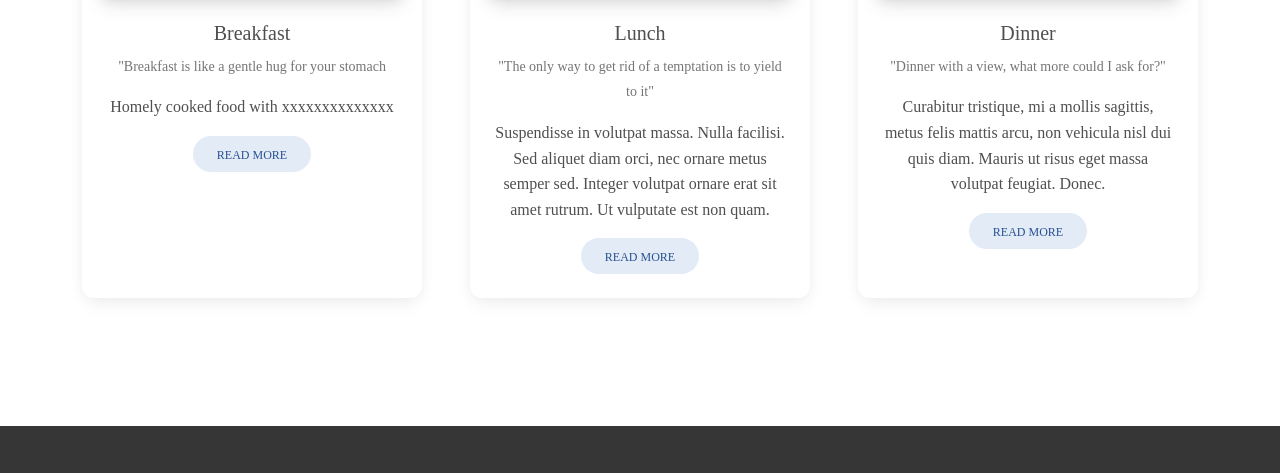
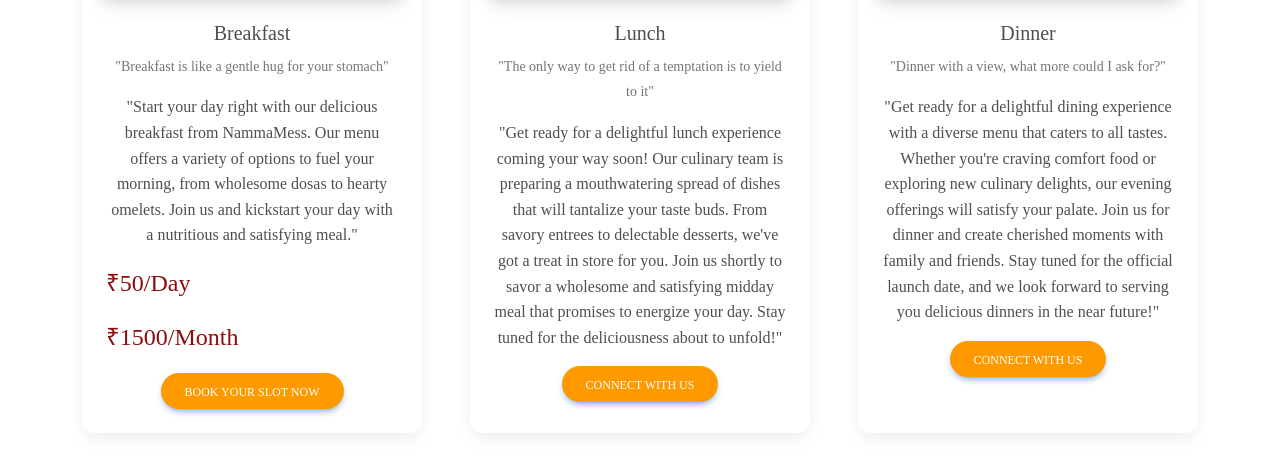
Before and after one commit to ramdevcm/nammamess-frontend, a plain HTML site: page plans.html in a window 1280 px wide. Shown: the part 1036-1509 px from the top of the page. Drawn offline with nearby package versions, Linux system fonts and the light colour scheme; a web font is replaced by a local one.

Commit message:
changes added on cards

```diff
--- a/plans.html
+++ b/plans.html
@@ -42,6 +42,31 @@
       };
     });
   </script>
+
+  <script>
+    document.addEventListener("DOMContentLoaded", function () {
+      // Get the Breakfast category element
+      var foodCategory = document.getElementById("food-categories");
+
+  // Get all card elements you want to toggle
+  var cardElements = document.querySelectorAll(".card");
+
+  // Flag to keep track of card visibility
+  var cardsVisible = true;
+
+  // Add a click event listener to the Breakfast category element
+  foodCategory.addEventListener("click", function () {
+    // Toggle the visibility of card elements
+    cardElements.forEach(function (card) {
+      card.style.display = cardsVisible ? "none" : "block";
+    });
+
+    // Update the flag to the opposite state
+    cardsVisible = !cardsVisible;
+  });
+});
+
+  </script>
 </head>
 
 <body>
@@ -49,7 +74,7 @@
     <nav class="py-2 navbar navbar-expand-lg auto-hiding-navbar">
       <div class="container">
         <a class="navbar-brand" href="./index.html">
-          <img class="logo" src="images/Logo//NammaMess-red-logo.svg" />
+          <img class="logo" src="images/Logo/NammaMess-red-logo.svg" />
         </a>
         <button class="navbar-toggler text-dark" type="button" data-bs-toggle="collapse"
           data-bs-target="#navbarSupportedContent" aria-controls="navbarSupportedContent" aria-expanded="false"
@@ -120,58 +145,7 @@
       </div>
     </div>
   </section>
-  <!-- <section class="ourplan">
-      <div class="container our-plan">
-        <div class="our-plan-text">
-          <h3 class="about-us-head">Our</h3>
-          <h3 class="about-us-sub-head">Food Plan</h3>
-        </div>
-        <div class="row food-plan-row-1">
-          <div class="col-lg-6 food-plan-1">
-            <div class="food-plan-details">
-              <h3 class="food-plan-rate">3,999</h3>
-              <h3 class="food-plan-month">Per Month</h3>
-              <ul class="food-plan-ul">
-                <li>5 veg days</li>
-                <li>2 nonveg days</li>
-              </ul>
-            </div>
-          </div>
-          <div class="col-lg-6 food-plan-2">
-            <div class="food-plan-details">
-              <h3 class="food-plan-rate">4,500</h3>
-              <h3 class="food-plan-month">Per Month</h3>
-              <ul class="food-plan-ul">
-                <li>4 veg days</li>
-                <li>3 nonveg days</li>
-              </ul>
-            </div>
-          </div>
-        </div>
-        <div class="row food-plan-row-2">
-          <div class="col-lg-6 food-plan-3">
-            <div class="food-plan-details">
-              <h3 class="food-plan-rate">4,500</h3>
-              <h3 class="food-plan-month">Per Month</h3>
-              <ul class="food-plan-ul">
-                <li>2 veg days</li>
-                <li>5 nonveg days</li>
-              </ul>
-            </div>
-          </div>
-          <div class="col-lg-6 food-plan-4">
-            <div class="food-plan-details">
-              <h3 class="food-plan-rate">Customise</h3>
-              <h3 class="customise"><i class="fa-solid fa-circle-plus"></i></h3>
-              <ul class="food-plan-ul">
-                <li>Diet Plans</li>
-                <li>Other Plans</li>
-              </ul>
-            </div>
-          </div>
-        </div>
-      </div>
-    </section> -->
+
 
   <section class="foodcategories">
     <div class="container food-categories">
@@ -184,93 +158,29 @@
         <div class="row justify-content-center">
           <div class="col-md-6 col-lg-4">
             <div class="food-category">
-              <div class="food-category-name">
+              <div class="food-category-name" id="food-categories">
                 Break fast<i class="fa-regular fa-circle-down  category-icon"></i>
               </div>
             </div>
           </div>
           <div class="col-md-6 col-lg-4">
             <div class="food-category">
-              <div class="food-category-name">
+              <div class="food-category-name" id="food-categories">
                 Lunch<i class="fa-regular fa-circle-down  category-icon"></i>
               </div>
             </div>
           </div>
           <div class="col-md-6 col-lg-4">
-            <div class="food-category">
+            <div class="food-category" id="food-categories">
               <div class="food-category-name">
                 Dinner<i class="fa-regular fa-circle-down  category-icon"></i>
               </div>
             </div>
           </div>
-          <!-- <div class="col-md-6 col-lg-4">
-              <div class="food-category">
-                <div class="food-category-name">
-                  Snacks<i class="fa-regular fa-circle-down  category-icon"></i>
-                </div>
-              </div>
-            </div>
-            <div class="col-md-6 col-lg-4">
-              <div class="food-category">
-                <div class="food-category-name">
-                  Juices<i class="fa-regular fa-circle-down  category-icon"></i>
-                </div>
-              </div>
-            </div>
-            <div class="col-md-6 col-lg-4">
-              <div class="food-category">
-                <div class="food-category-name">
-                  Beverages<i
-                    class="fa-regular fa-circle-down  category-icon"
-                  ></i>
-                </div>
-              </div>
-            </div> -->
         </div>
       </div>
     </div>
   </section>
-  <!-- <section class="mobileapp">
-      <div class="mobile-app">
-        <div class="container">
-          <div class="mobile-app-text">
-            <h3 class="mobile-app-main-head">NammaMess</h3>
-            <h3 class="mobile-app-head">We Care for Your Nutrition.</h3>
-            <h3 class="mobile-app-sub-head">Just like your Mother.</h3>
-            <p class="mobile-app-desc">
-              Say no to untimely eating schedule with NammaMess’s scheduled and
-              healthy food delivery
-            </p>
-            <button class="mobile-app-button">
-              <i class="fa fa-circle-arrow-down"></i>Download App
-            </button>
-          </div>
-        </div>
-      </div>
-    </section> -->
-  <!-- <section class="tensionfree">
-      <div class="container tension-free">
-        <div class="row tension-free-content">
-          <div class="col-lg-5 tension-free-text">
-            <h3 class="tension-free-head">BE TENSION FREE!</h3>
-            <h5 class="tension-free-sub-head">On-Time Delivery</h5>
-            <p class="tension-free-desc">
-              You have an option to edit the delivery time that suits your
-              schedule. Our fast delivery system will take care of all your
-              need.
-            </p>
-            <ul class="tension-free-ul">
-              <li>Free Delivery</li>
-              <li>Well Wrapped</li>
-              <li>Choose Your Delivery Time</li>
-            </ul>
-          </div>
-          <div class="col-lg-7 tension-free-img">
-            <img src="images/be-tension-free-img.png" />
-          </div>
-        </div>
-      </div>
-    </section> -->
 
   <div class="container">
     <section class="mb-10 text-center">
@@ -291,12 +201,21 @@
             <div class="card-body">
               <h5 class="card-title">Breakfast</h5>
               <p class="text-muted">
-                <small>"Breakfast is like a gentle hug for your stomach</small>
+                <small>"Breakfast is like a gentle hug for your stomach"</small>
               </p>
               <p class="card-text">
-                Homely cooked food with xxxxxxxxxxxxxx
+                "Start your day right with our delicious breakfast from NammaMess.
+                Our menu offers a variety of options to fuel your morning, from wholesome dosas to hearty omelets.
+                Join us and kickstart your day with a nutritious and satisfying meal."
               </p>
-              <a href="#!" class="btn btn-secondary btn-rounded">Read more</a>
+              <p class="card-text-blocks">
+                ₹50/Day
+              </p>
+              <p class="card-text-blocks">
+                ₹1500/Month
+              </p>
+              <a href="https://api.whatsapp.com/send?phone=8304917517" target="_blank"
+                class="btn btn-primary btn-rounded btn-bg-green">Book your slot now</a>
             </div>
           </div>
 
@@ -320,11 +239,14 @@
                 <small>"The only way to get rid of a temptation is to yield to it"</small>
               </p>
               <p class="card-text">
-                Suspendisse in volutpat massa. Nulla facilisi. Sed aliquet
-                diam orci, nec ornare metus semper sed. Integer volutpat
-                ornare erat sit amet rutrum. Ut vulputate est non quam.
+                "Get ready for a delightful lunch experience coming your way soon!
+                Our culinary team is preparing a mouthwatering spread of dishes that will tantalize your taste buds.
+                From savory entrees to delectable desserts, we've got a treat in store for you.
+                Join us shortly to savor a wholesome and satisfying midday meal that promises to energize your day.
+                Stay tuned for the deliciousness about to unfold!"
               </p>
-              <a href="#!" class="btn btn-secondary btn-rounded">Read more</a>
+              <a href="https://api.whatsapp.com/send?phone=8304917517" target="_blank"
+                class="btn btn-primary btn-rounded btn-bg-green">Connect with us</a>
             </div>
           </div>
 
@@ -346,11 +268,14 @@
                 <small>"Dinner with a view, what more could I ask for?"</small>
               </p>
               <p class="card-text">
-                Curabitur tristique, mi a mollis sagittis, metus felis mattis
-                arcu, non vehicula nisl dui quis diam. Mauris ut risus eget
-                massa volutpat feugiat. Donec.
+                "Get ready for a delightful dining experience with a diverse menu that caters to all tastes.
+                Whether you're craving comfort food or exploring new culinary delights, our evening offerings will
+                satisfy your palate. Join us for dinner and create cherished moments with family and friends.
+                Stay tuned for the official launch date, and we look forward to serving you delicious dinners in the
+                near future!"
               </p>
-              <a href="#!" class="btn btn-secondary btn-rounded">Read more</a>
+              <a href="https://api.whatsapp.com/send?phone=8304917517" target="_blank"
+                class="btn btn-primary btn-rounded btn-bg-green">Connect with us</a>
             </div>
           </div>
 
--- a/style.css
+++ b/style.css
@@ -413,7 +413,7 @@ nav .home-nav ul li a.nav-link:hover {
   padding: 0 5px;
 }
 .food-category:hover {
-  background: linear-gradient(to top, #8b0d0d 20%, #d93a3f);
+  background: linear-gradient(to top, #ff6702 20%, #d46124);
   color: #fff;
   cursor: pointer;
 }
@@ -818,8 +818,22 @@ input[type="number"] {
 }
 /* End WhatsApp Widget Styles */
 
+.card-text-blocks {
+ position: relative;
+ width: 50px;
+ color: #8b0d0d;
+ display: grid;
+ font-family: 'Lora', serif;
+ font-size: 3vh;
+}
+.btn-bg-green {
+  background-color: #ff9900;
+}
 
-  /* Adjust the styles as needed */
+.card {
+  /* Add a transition for opacity */
+  transition: opacity 0.3s ease-in-out;
+}
 
 
 @media screen and (max-width: 1500px) {
```
Also changed, not shown: index.html (+51 -158 lines), images/bootstrap.bundle.min.js (deleted), images/bootstrap.min.css (deleted).
